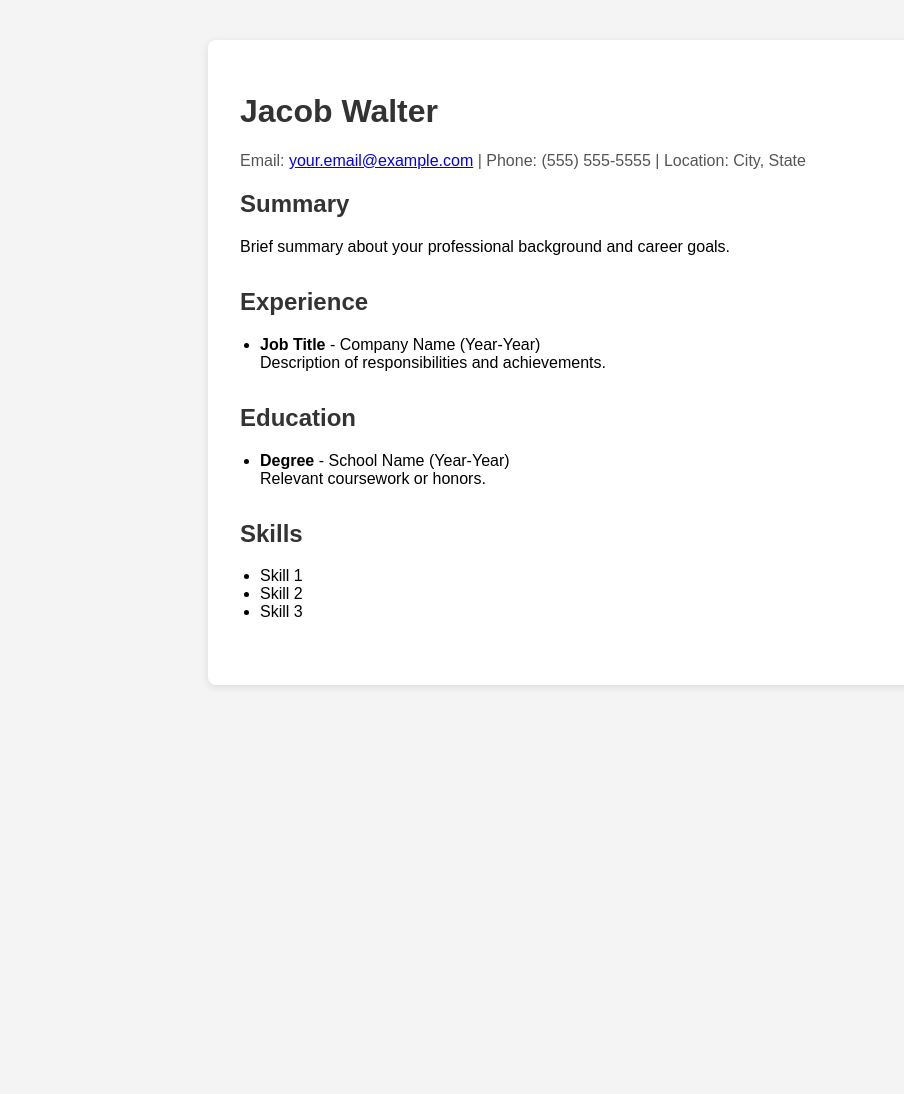
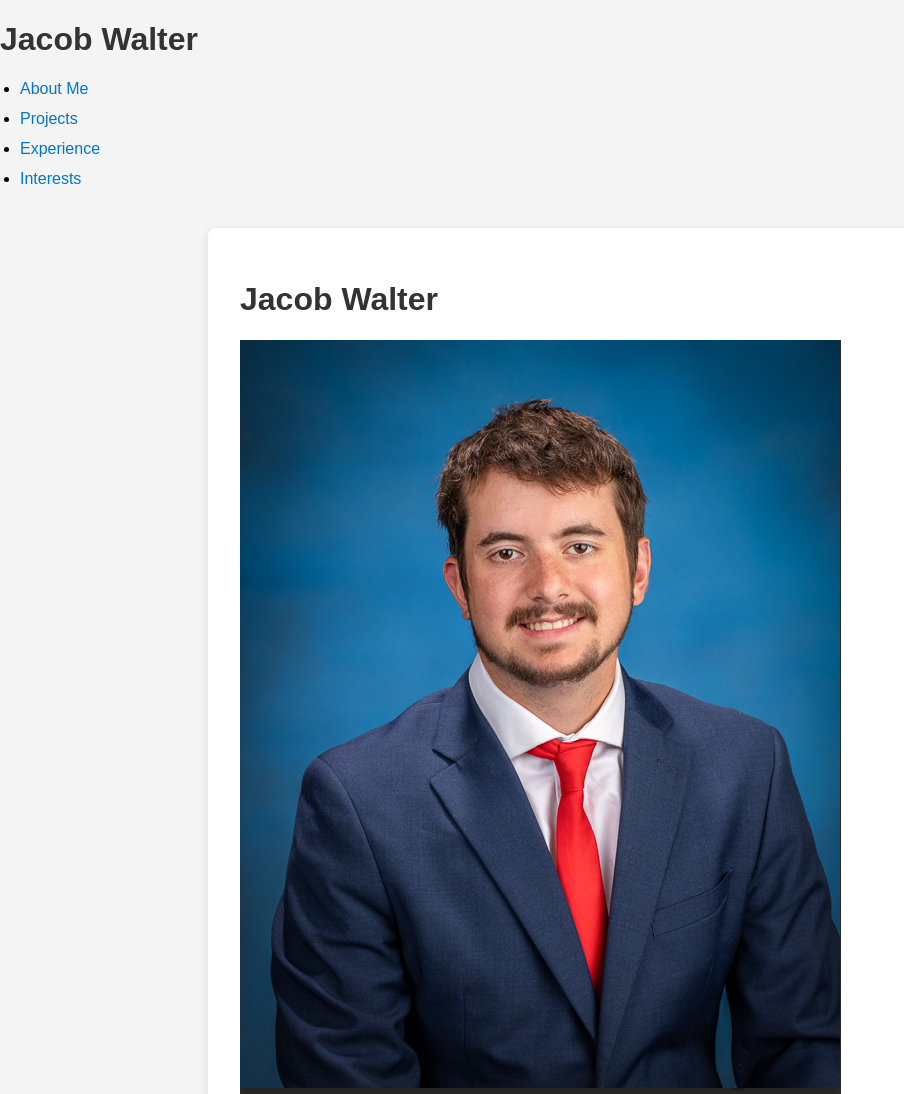
Before and after one commit to jacobwalter1/jacobwalter1.github.io, a plain HTML site: page index.html in a window 1280 px wide. Shown: the top 1094 px of the page, without its empty margins (0-904 px from the left). Before the commit the page ends 800 px from the top, so only its background shows below. Drawn offline with Linux system fonts and the light colour scheme.

Commit message:
Added some early changes trying to see if picture will load

```diff
--- a/index.html
+++ b/index.html
@@ -4,48 +4,49 @@
 		<meta charset="UTF-8" />
 		<meta name="viewport" content="width=device-width, initial-scale=1.0" />
 		<title>Jacob Walter Resume</title>
+		<link rel="stylesheet" href="style.css" />
 		<style>
-			body {
-				font-family: Arial, sans-serif;
-				background: #f4f4f4;
-				margin: 0;
-				padding: 0;
-			}
-			.container {
-				max-width: 800px;
-				margin: 40px auto;
-				background: #fff;
-				padding: 32px;
-				box-shadow: 0 2px 8px rgba(0, 0, 0, 0.1);
-				border-radius: 8px;
-			}
-			h1,
-			h2 {
-				color: #333;
-			}
-			.section {
-				margin-bottom: 32px;
-			}
-			.contact {
-				font-size: 1rem;
-				color: #555;
-			}
-			ul {
-				padding-left: 20px;
+			html {
+				scroll-behavior: smooth;
 			}
 		</style>
 	</head>
 	<body>
+		<div class="banner-nav-container">
+			<div class="banner-nav">
+				<h1>Jacob Walter</h1>
+			</div>
+			<div class="nav-list">
+				<nav>
+					<ul>
+						<li><a href="#aboutMe">About Me</a></li>
+						<li><a href="#projects">Projects</a></li>
+						<li><a href="#experience">Experience</a></li>
+						<li><a href="#interests">Interests</a></li>
+					</ul>
+				</nav>
+			</div>
+		</div>
 		<div class="container">
 			<h1>Jacob Walter</h1>
+			<div class="profile-picture">
+				<img src="/images/Jacob Walter Headshot.png" alt="Profile Picture" />
+			</div>
 			<div class="contact">
-				Email: <a href="mailto:your.email@example.com">your.email@example.com</a> | Phone: (555) 555-5555 | Location: City, State
+				Email: <a href="mailto:jmwalter1@cox.net">jmwalter1@cox.net</a> | Phone: (402) 973-0281 | Location: Omaha, NE
 			</div>
-			<div class="section">
+			<div class="section" id="aboutMe">
 				<h2>Summary</h2>
 				<p>Brief summary about your professional background and career goals.</p>
 			</div>
-			<div class="section">
+			<div class="section" id="projects">
+				<h2>Projects</h2>
+				<ul>
+					<li><strong>Project Title</strong> - Brief description of the project and your role.</li>
+					<!-- Add more project items as needed -->
+				</ul>
+			</div>
+			<div class="section" id="experience">
 				<h2>Experience</h2>
 				<ul>
 					<li>
@@ -55,23 +56,13 @@
 					<!-- Add more experience items as needed -->
 				</ul>
 			</div>
-			<div class="section">
-				<h2>Education</h2>
+			<div class="section" id="interests">
+				<h2>Interests</h2>
 				<ul>
-					<li>
-						<strong>Degree</strong> - School Name (Year-Year)<br />
-						Relevant coursework or honors.
-					</li>
-					<!-- Add more education items as needed -->
-				</ul>
-			</div>
-			<div class="section">
-				<h2>Skills</h2>
-				<ul>
-					<li>Skill 1</li>
-					<li>Skill 2</li>
-					<li>Skill 3</li>
-					<!-- Add more skills as needed -->
+					<li>Interest 1</li>
+					<li>Interest 2</li>
+					<li>Interest 3</li>
+					<!-- Add more interests as needed -->
 				</ul>
 			</div>
 		</div>
--- /dev/null
+++ b/style.css
@@ -0,0 +1,39 @@
+body {
+	font-family: Arial, sans-serif;
+	background: #f4f4f4;
+	margin: 0;
+	padding: 0;
+}
+.container {
+	max-width: 800px;
+	margin: 40px auto;
+	background: #fff;
+	padding: 32px;
+	box-shadow: 0 2px 8px rgba(0, 0, 0, 0.1);
+	border-radius: 8px;
+}
+h1,
+h2 {
+	color: #333;
+}
+.section {
+	margin-bottom: 32px;
+}
+.contact {
+	font-size: 1rem;
+	color: #555;
+	margin-bottom: 16px;
+}
+ul {
+	padding-left: 20px;
+}
+a {
+	color: #0077cc;
+	text-decoration: none;
+}
+a:hover {
+	text-decoration: underline;
+}
+li {
+	margin-bottom: 12px;
+}
```
Also changed, not shown: images/Jacob Walter Headshot.png (added).
